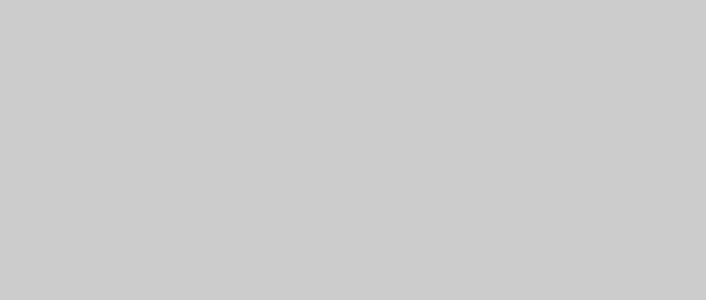
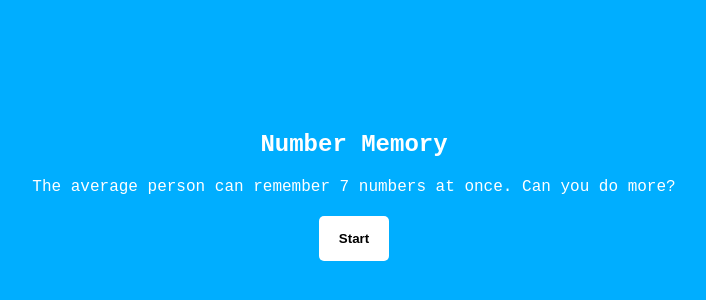
Before and after one commit to rachidelaid/human-benchmark, a React (Create React App) app: page /number in a window 1280 px wide. Before the commit this address had no page. Shown: the part 204-504 px from the top of the page, without its empty margins (286-992 px from the left). Built offline with nearby package versions, Linux system fonts and the light colour scheme.

Commit message:
number test done

```diff
--- a/src/App.js
+++ b/src/App.js
@@ -3,6 +3,7 @@ import { Route, BrowserRouter, Routes } from 'react-router-dom';
 import Home from './pages/Home';
 import Reaction from './pages/Reaction';
 import Verbal from './pages/Verbal';
+import Number from './pages/Number';
 
 function App() {
   return (
@@ -11,6 +12,7 @@ function App() {
         <Route exact path="/" element={<Home />} />
         <Route exact path="/reaction" element={<Reaction />} />
         <Route exact path="/verbal" element={<Verbal />} />
+        <Route exact path="/number" element={<Number />} />
       </Routes>
     </BrowserRouter>
   );
--- a/src/index.css
+++ b/src/index.css
@@ -14,6 +14,20 @@
 body {
   font-family: 'Courier New', Courier, monospace;
   background-color: var(--bg-color);
+}
+
+input {
+  background: rgb(2, 125, 182);
+  border-radius: 3px;
+  text-align: center;
+  font-size: 48px;
+  width: 100%;
+  outline-style: none;
+  box-shadow: none;
+  border-color: transparent;
+  appearance: none;
+  color: #fff;
+  padding: 10px;
 }
 
 a,
@@ -114,3 +128,17 @@ svg {
   display: flex;
   gap: 100px;
 }
+
+.number .loading {
+  height: 5px;
+  width: 150px;
+  background-color: rgb(2, 125, 182);
+}
+
+.number .loading span {
+  display: block;
+  background-color: #fff;
+  width: 100%;
+  height: 100%;
+  transition: width 3s;
+}
--- a/src/pages/Home.jsx
+++ b/src/pages/Home.jsx
@@ -1,4 +1,3 @@
-import React from 'react';
 import { TestCard } from '../components/TestCard';
 
 const Home = () => {
--- /dev/null
+++ b/src/pages/Number.jsx
@@ -0,0 +1,98 @@
+import { useState, useRef } from 'react/cjs/react.development';
+
+const Number = () => {
+  const [status, setStatus] = useState('start');
+  const [num, setNum] = useState('');
+  const [level, setLevel] = useState(0);
+  const spn = useRef();
+  const input = useRef();
+
+  const generateNum = () => {
+    let n = '';
+    for (let i = 0; i <= level; i++) {
+      const r = Math.floor(Math.random() * 9);
+      n += r;
+    }
+    setNum(n);
+  };
+
+  const start = () => {
+    setStatus('game');
+    generateNum();
+    setTimeout(() => {
+      spn.current.style.width = 0;
+      setTimeout(() => {
+        setStatus('input');
+      }, 3000);
+    }, 20);
+  };
+
+  const check = () => {
+    if (input.current.value == num) {
+      setLevel(level + 1);
+      setStatus('result');
+    } else {
+      setStatus('fail');
+    }
+  };
+  return (
+    <div className="number main">
+      {status === 'start' && (
+        <>
+          <h2>Number Memory</h2>
+          <p>
+            The average person can remember 7 numbers at once. Can you do more?
+          </p>
+          <button onClick={start}>Start</button>
+        </>
+      )}
+
+      {status === 'game' && (
+        <>
+          <h1>{num}</h1>
+          <div className="loading">
+            <span ref={spn}></span>
+          </div>
+        </>
+      )}
+
+      {status === 'input' && (
+        <>
+          <h2>What was the number?</h2>
+          <input type="text" ref={input} />
+          <button className="primary-btn" onClick={check}>
+            Submit
+          </button>
+        </>
+      )}
+
+      {status === 'result' && (
+        <>
+          <p>Number</p>
+          <h2>{num}</h2>
+          <p>Your answer</p>
+          <h2>{input.current.value}</h2>
+          <h1>Level {level}</h1>
+          <button className="primary-btn" onClick={start}>
+            NEXT
+          </button>
+        </>
+      )}
+
+      {status === 'fail' && (
+        <>
+          <p>Number</p>
+          <h2>{num}</h2>
+          <p>Your answer</p>
+          <h2 style={{ textDecoration: 'line-through', color: 'red' }}>
+            {input.current.value}
+          </h2>
+          <h1>Level {level}</h1>
+          <a href="/">Home</a>
+        </>
+      )}
+    </div>
+  );
+};
+
+export default Number;
--- a/src/pages/Reaction.jsx
+++ b/src/pages/Reaction.jsx
@@ -1,4 +1,4 @@
-import React, { useState } from 'react';
+import { useState } from 'react';
 
 const Reaction = () => {
   const [status, setStatus] = useState('start');
```
